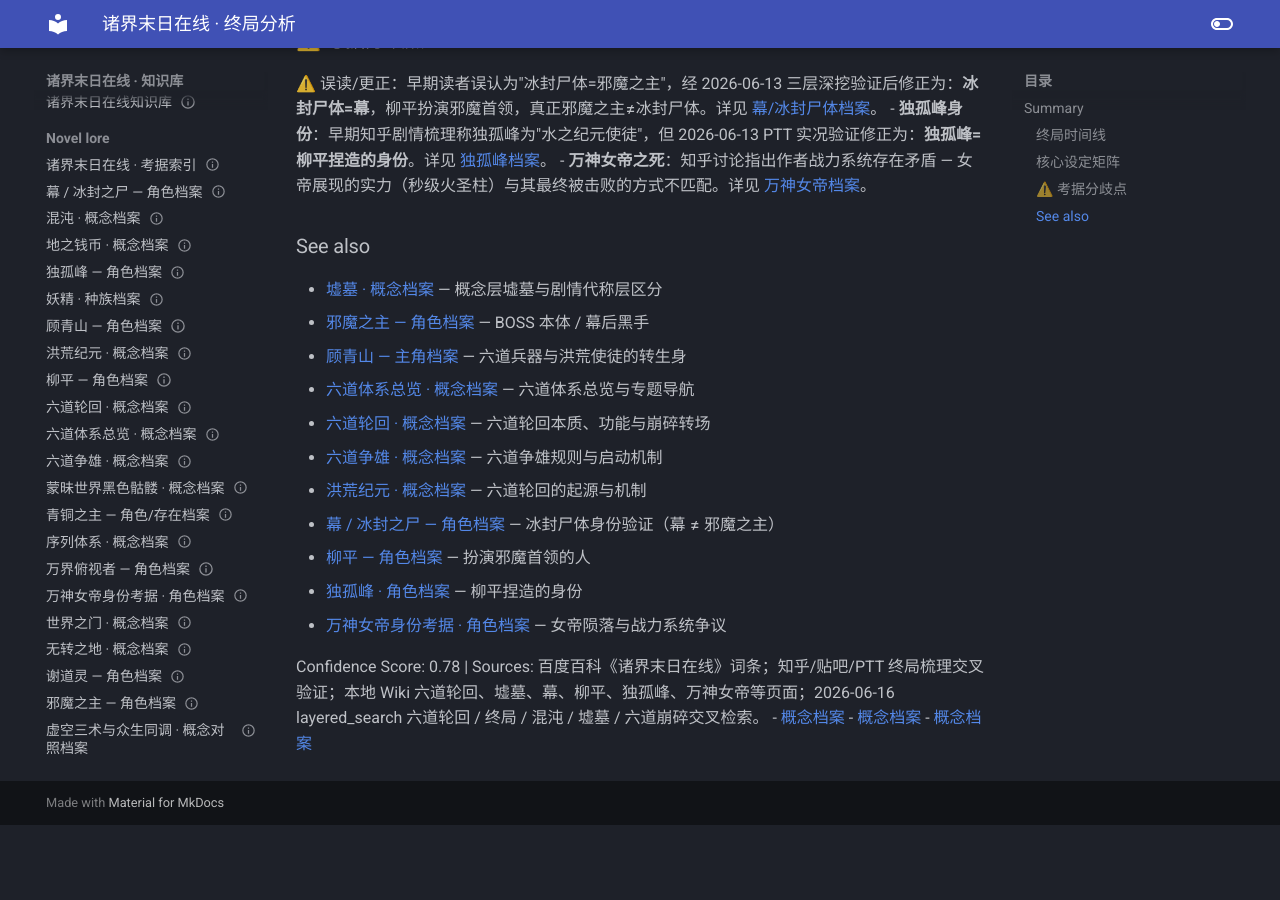
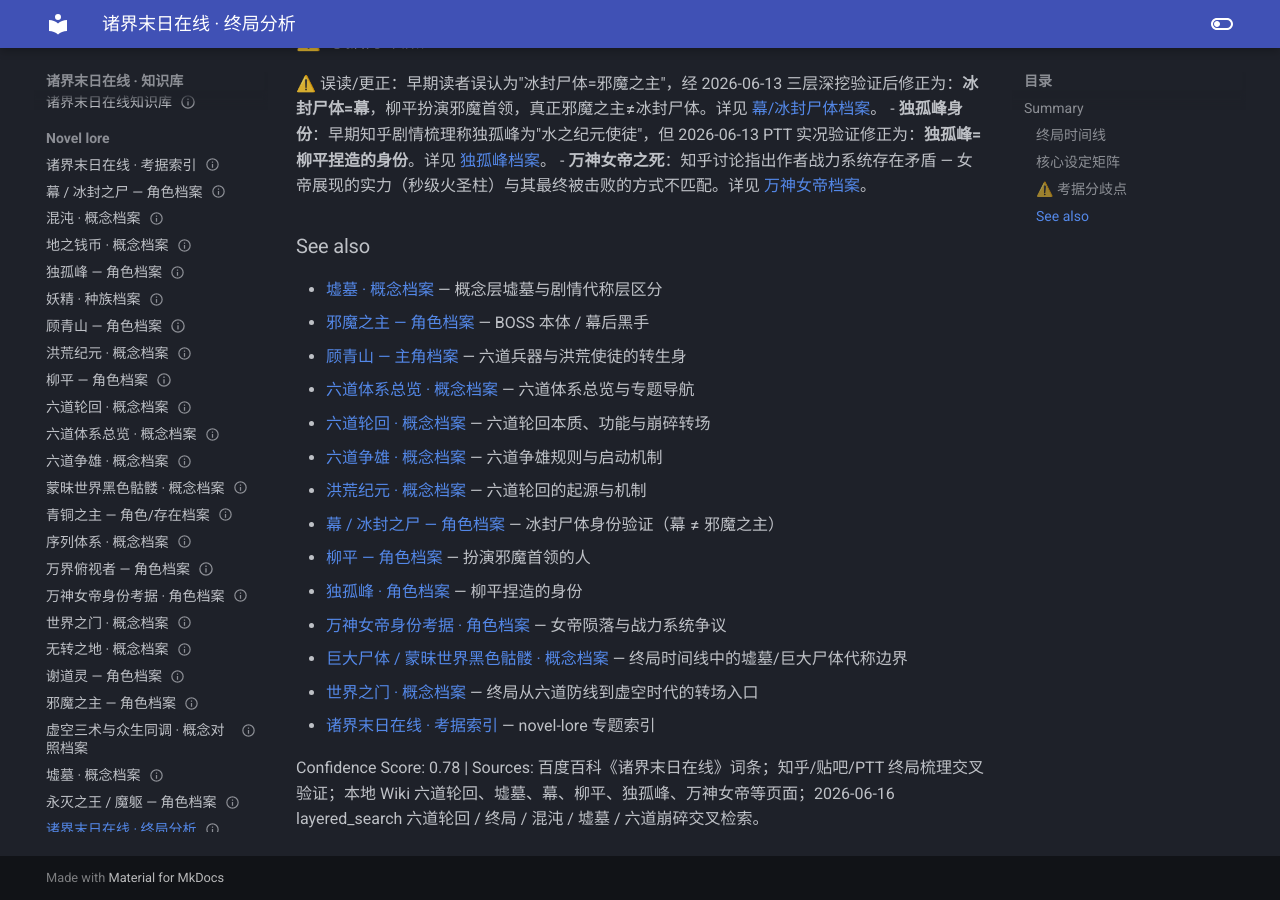
Before and after one commit to Zack3155/llm-wiki, an MkDocs documentation site: the page built from docs/topics/novel-lore/zhu-jie-mo-ri-ending.md, in a window 1280 px wide and 900 px high, scrolled down 1356 px. Built offline with MkDocs 1.6.1 and Material for MkDocs 9.7.7, drawn with Linux system fonts in a browser that asks for light colours; before the commit the page ends 2181 px from its top, so only the background shows below that.

```diff
--- a/docs/topics/novel-lore/zhu-jie-mo-ri-ending.md
+++ b/docs/topics/novel-lore/zhu-jie-mo-ri-ending.md
@@ -62,8 +62,8 @@ sources:
 - [柳平 — 角色档案](liu-ping-profile.md) — 扮演邪魔首领的人
 - [独孤峰 · 角色档案](du-ge-feng-profile.md) — 柳平捏造的身份
 - [万神女帝身份考据 · 角色档案](wan-shen-nu-di-profile.md) — 女帝陨落与战力系统争议
+- [巨大尸体 / 蒙昧世界黑色骷髅 · 概念档案](mengmei-black-skeletons-concept.md) — 终局时间线中的墟墓/巨大尸体代称边界
+- [世界之门 · 概念档案](world-gate-concept.md) — 终局从六道防线到虚空时代的转场入口
+- [诸界末日在线 · 考据索引](./_index.md) — novel-lore 专题索引
 
 Confidence Score: 0.78 | Sources: 百度百科《诸界末日在线》词条；知乎/贴吧/PTT 终局梳理交叉验证；本地 Wiki 六道轮回、墟墓、幕、柳平、独孤峰、万神女帝等页面；2026-06-16 layered_search 六道轮回 / 终局 / 混沌 / 墟墓 / 六道崩碎交叉检索。
-- [概念档案](_index.md)
-- [概念档案](mengmei-black-skeletons-concept.md)
-- [概念档案](world-gate-concept.md)
```
